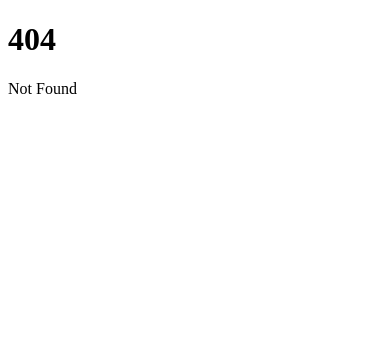
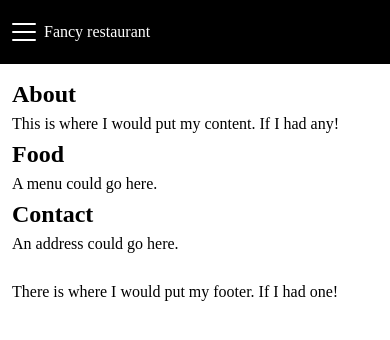
Before and after one commit to svelte-society/this-week-in-svelte, a SvelteKit app: page /hamburger-menu in a window 390 px wide. Before the commit this address had no page. Shown: the top 340 px of the page. Built offline with nearby package versions, Linux system fonts and the light colour scheme.

Commit message:
feat: add hamburger menu demo

```diff
--- /dev/null
+++ b/src/lib/reset.css
@@ -0,0 +1,43 @@
+/*
+  Josh's Custom CSS Reset
+  https://www.joshwcomeau.com/css/custom-css-reset/
+*/
+*,
+*::before,
+*::after {
+	box-sizing: border-box;
+}
+* {
+	margin: 0;
+}
+body {
+	line-height: 1.5;
+	-webkit-font-smoothing: antialiased;
+}
+img,
+picture,
+video,
+canvas,
+svg {
+	display: block;
+	max-width: 100%;
+}
+input,
+button,
+textarea,
+select {
+	font: inherit;
+}
+p,
+h1,
+h2,
+h3,
+h4,
+h5,
+h6 {
+	overflow-wrap: break-word;
+}
+#root,
+#__next {
+	isolation: isolate;
+}
--- /dev/null
+++ b/src/routes/(no-layout)/hamburger-menu/+layout.svelte
@@ -0,0 +1,27 @@
+<script>
+	import '$lib/reset.css'
+	import HamburgerNav from './HamburgerNav.svelte'
+</script>
+
+<svelte:head>
+	<title>Hambuger menu demonstration</title>
+</svelte:head>
+
+<header>
+	<HamburgerNav />
+</header>
+
+<main>
+	<slot />
+</main>
+
+<footer id="footer">
+	There is where I would put my footer. If I had one!
+</footer>
+
+<style>
+	main,
+	footer {
+		padding: 0.75rem;
+	}
+</style>
--- /dev/null
+++ b/src/routes/(no-layout)/hamburger-menu/+page.js
@@ -0,0 +1,7 @@
+/** @type {import('./$types').PageLoad} */
+export async function load({ parent }) {
+	await parent()
+	return { globalStyles: false }
+}
+
+export const prerender = true
--- /dev/null
+++ b/src/routes/(no-layout)/hamburger-menu/+page.svelte
@@ -0,0 +1,11 @@
+<h2 id="about">About</h2>
+
+<p>This is where I would put my content. If I had any!</p>
+
+<h2 id="food">Food</h2>
+
+<p>A menu could go here.</p>
+
+<h2 id="contact">Contact</h2>
+
+<p>An address could go here.</p>
--- /dev/null
+++ b/src/routes/(no-layout)/hamburger-menu/HamburgerNav.svelte
@@ -0,0 +1,155 @@
+<script>
+	import hamburgerIcon from '$lib/hamburger.svg?raw'
+	import { onMount } from 'svelte'
+	/**
+	 * @param {HTMLElement} node
+	 */
+	const js = (node) => {
+		node.classList.add('has-js')
+	}
+
+	/** @type {HTMLElement} */
+	let btn
+	let open = false
+
+	onMount(() => {
+		const outClick = (e) => {
+			if (e.target !== btn) {
+				open = false
+			}
+		}
+		document.addEventListener('click', outClick)
+
+		return () => {
+			document.removeEventListener('click', outClick)
+		}
+	})
+</script>
+
+<div class="wrapper" use:js>
+	<div class="hamburger-wrapper">
+		<!-- Fallback hamburger link -->
+		<a href="#footer" class="hamburger"
+			>{@html hamburgerIcon} Fancy restaurant</a
+		>
+		<!-- Enhanced hamburger button -->
+		<button
+			bind:this={btn}
+			class="hamburger"
+			aria-expanded={open}
+			aria-controls="nav"
+			on:click={() => (open = !open)}
+			>{@html hamburgerIcon} Fancy restaurant</button
+		>
+	</div>
+
+	<span class="title">Fancy restaurant</span>
+
+	<nav
+		aria-label="Main navigation"
+		id="nav"
+		class="nav"
+		class:open
+	>
+		<ul>
+			<li><a href="#about">About</a></li>
+			<li><a href="#food">Food</a></li>
+			<li><a href="#contact">Contact</a></li>
+		</ul>
+	</nav>
+</div>
+
+<style>
+	.wrapper {
+		background-color: black;
+		color: white;
+		padding: 0.5rem 0;
+		position: relative;
+	}
+
+	.hamburger-wrapper {
+		display: flex;
+		flex-direction: row;
+
+		@media (width > 540px) {
+			display: none;
+		}
+	}
+
+	.hamburger {
+		appearance: none;
+		background: none;
+		border: 0;
+		text-decoration: none;
+		padding: 0.5rem;
+		display: flex;
+		align-items: center;
+		color: inherit;
+	}
+	.hamburger :global(svg) {
+		fill: white;
+		stroke: white;
+		margin-right: 0.25rem;
+	}
+	.hamburger:hover {
+		font-weight: 600;
+	}
+
+	.title {
+		text-transform: uppercase;
+		display: none;
+		padding-left: 1.5rem;
+		font-size: 1.5rem;
+
+		@media (width > 540px) {
+			display: inline-block;
+		}
+	}
+
+	.nav {
+		display: none;
+		background-color: black;
+		position: relative;
+		color: white;
+
+		@media (width > 540px) {
+			display: block;
+			padding-left: 0.75rem;
+		}
+	}
+	.nav.open {
+		@media (width <= 540px) {
+			display: block;
+			position: absolute;
+			top: 4rem;
+			left: 0;
+			width: 100%;
+		}
+	}
+	.nav ul {
+		list-style: none;
+		padding: 0;
+
+		@media (width > 540px) {
+			display: flex;
+		}
+	}
+	.nav a {
+		color: white;
+		display: block;
+		line-height: 1;
+		padding: 1rem 0.75rem;
+		text-decoration: none;
+	}
+	.nav a:hover {
+		background-color: #333;
+	}
+
+	/* Switch out link for button when there's JS */
+	.wrapper:global(.has-js) a.hamburger {
+		display: none;
+	}
+	.wrapper:not(.has-js) button.hamburger {
+		display: none;
+	}
+</style>
```
Also changed, not shown: src/lib/hamburger.svg (added), 1 other file (tests, documents, lock files or other folders).
